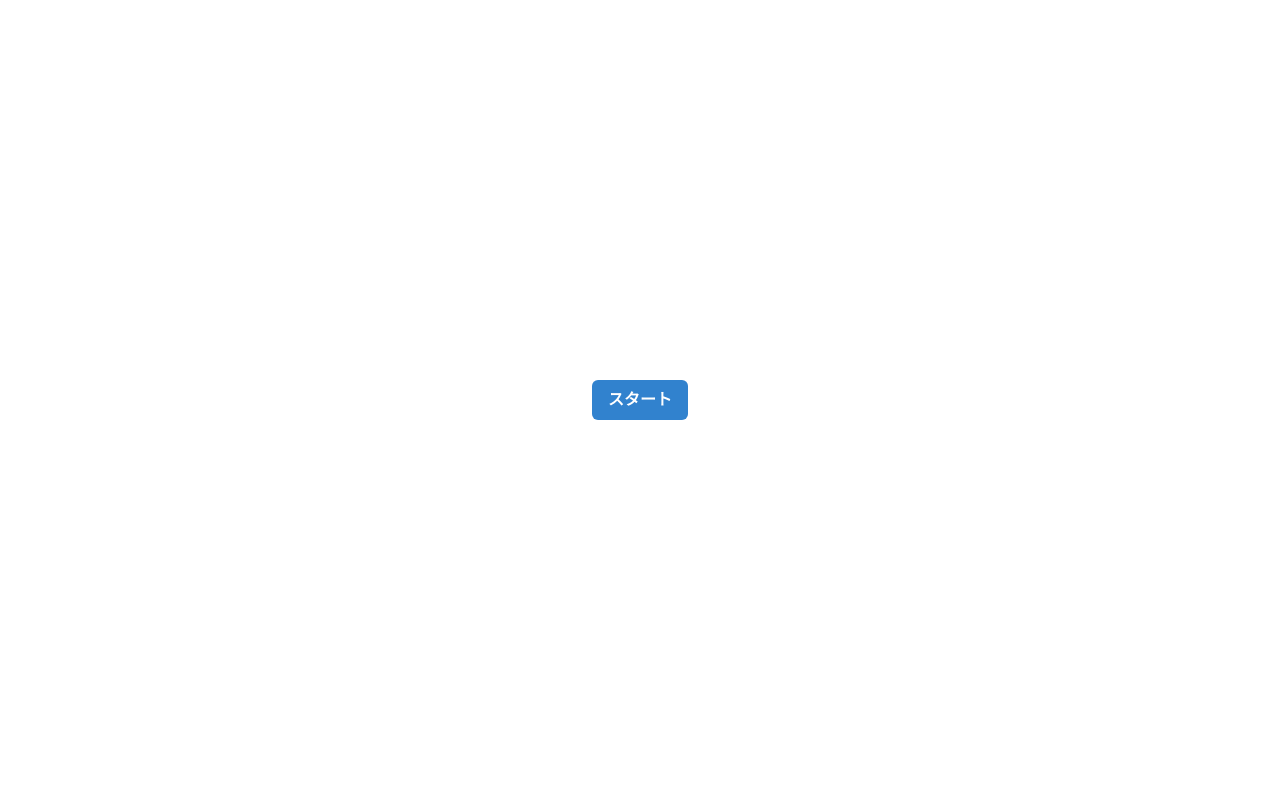
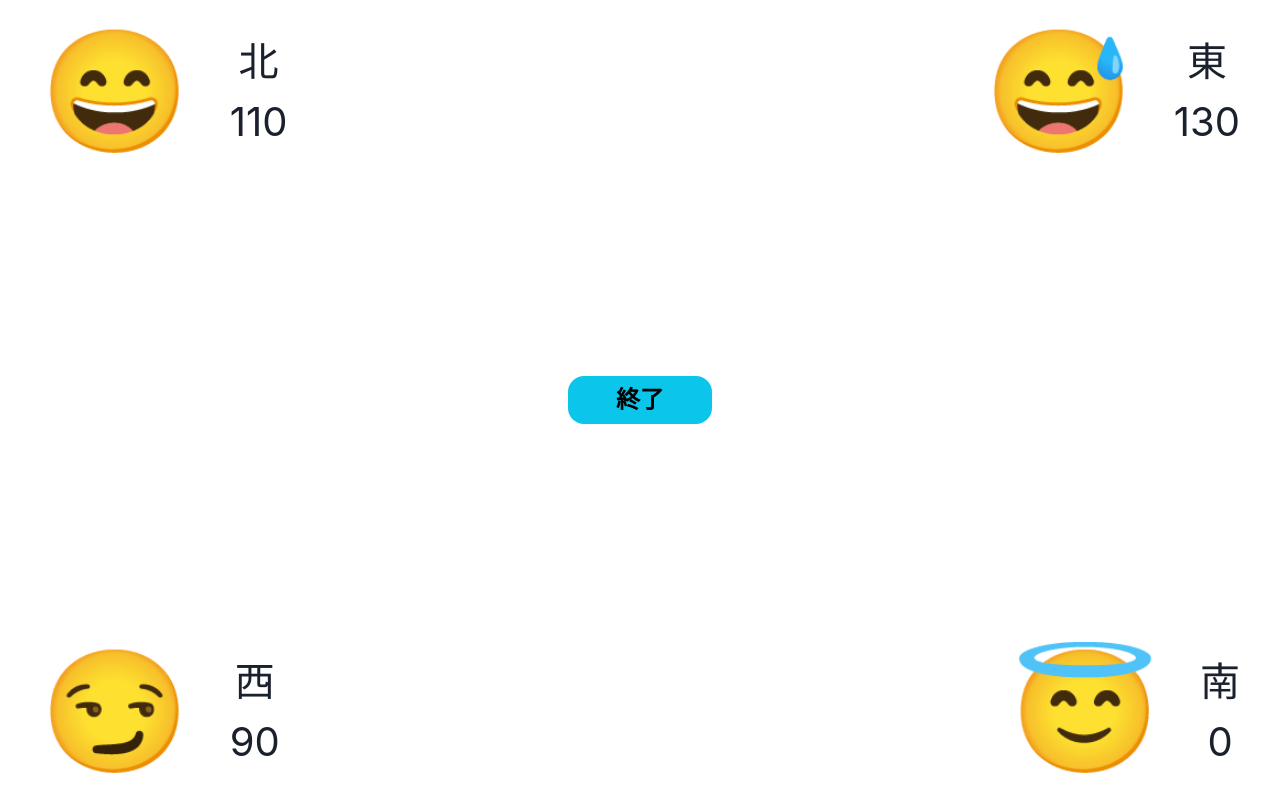
Before and after one commit to SystemEngineeringTeam/ProjectExercises2023-FrontEnd, a Next.js app: page / in a window 1280 px wide. Shown: the top 812 px of the page. Built offline with nearby package versions, Linux system fonts and the light colour scheme.

Commit message:
起動中のユーザー情報をコンポーネント化し表示する出来るようにした

```diff
--- /dev/null
+++ b/components/userInformation.tsx
@@ -0,0 +1,39 @@
+import { Box, Button, ButtonGroup } from '@chakra-ui/react'
+import { text } from 'stream/consumers';
+
+export const UserInformation = (props: {top?: string; bottom?: string; left?: string; right?: string; face: string; position: string; pulse: string}) => {
+
+    const {top, bottom, left, right, face, position, pulse} = props;
+
+    const contentData = {
+        top,
+        bottom,
+        left,
+        right,
+        face,
+        position,
+        pulse,
+    }
+
+    return (
+        <Box pos="absolute" top={top} bottom={bottom} left={left} right={right} fontSize="120px" textAlign="center" display="flex">
+            <Box>
+                <div>{face}</div>
+            </Box>
+            <Box pos="relative" top="8" left="10" fontSize="40px">
+                <div>{position}</div>
+                <div>{pulse}</div>
+            </Box>
+        </Box>
+    )
+
+    {/* <Box pos="absolute" top="0" left="10" fontSize="120px" textAlign="center" display="flex">
+        <Box>
+          <div>😃</div>
+        </Box>
+        <Box pos="relative" top="8" left="10" fontSize="40px">
+          <p>北</p>
+          <p>120</p>
+        </Box>
+      </Box> */}
+}
--- a/pages/index.tsx
+++ b/pages/index.tsx
@@ -1,21 +1,31 @@
 import Image from 'next/image'
 import { Inter } from 'next/font/google'
-import { Button, ButtonGroup } from '@chakra-ui/react'
+import { Box, Button, ButtonGroup } from '@chakra-ui/react'
 import { Center, Square, Circle } from '@chakra-ui/react'
 import Router from 'next/router'
+import css from 'styled-jsx/css'
+import { UserInformation } from '../components/userInformation'
 
 const inter = Inter({ subsets: ['latin'] })
 
 export default function Home() {
 
-  const handler = (path:string) => {
+  const handler = (path: string) => {
     Router.push(path)
   }
+  console.log(UserInformation)
 
   return (
     <main>
+      <UserInformation top="0" left="10" face="😄" position="北" pulse="110"></UserInformation>
+      <UserInformation top="0" right="20" face="😅" position="東" pulse="130"></UserInformation>
+      <UserInformation bottom="0" left="10" face="😏" position="西" pulse="90"></UserInformation>
+      <UserInformation bottom="0" right="20" face="😇" position="南" pulse="0"></UserInformation>
+
       <Center h='100vh' color='white'>
-        <Button colorScheme='blue' onClick={() => handler('/result')}>スタート</Button>
+        <Button height={12} colorScheme='cyan' paddingX='48px' fontSize="24" borderRadius={16} onClick={() => handler('/result')}>
+          終了
+        </Button>
       </Center>
     </main>
 
```
